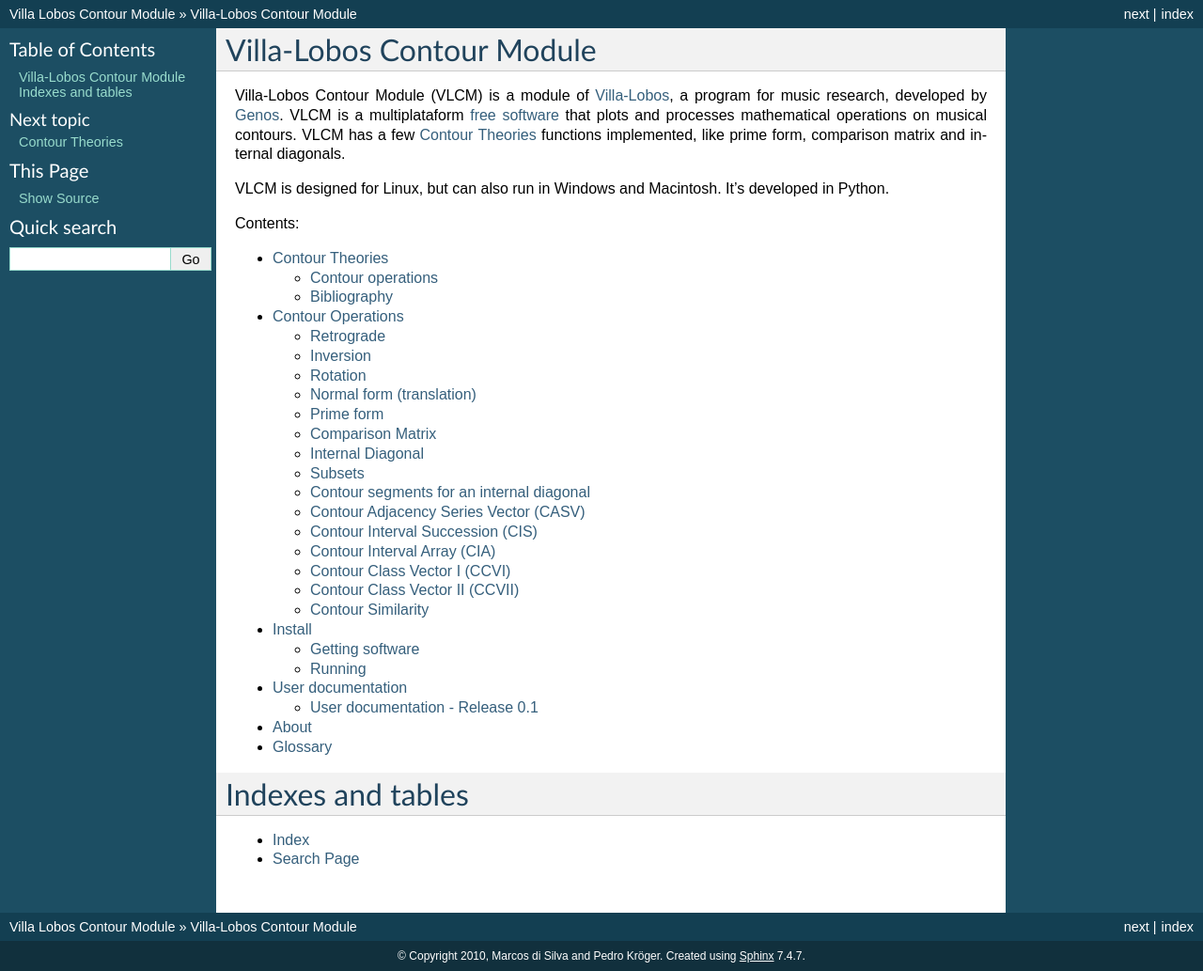
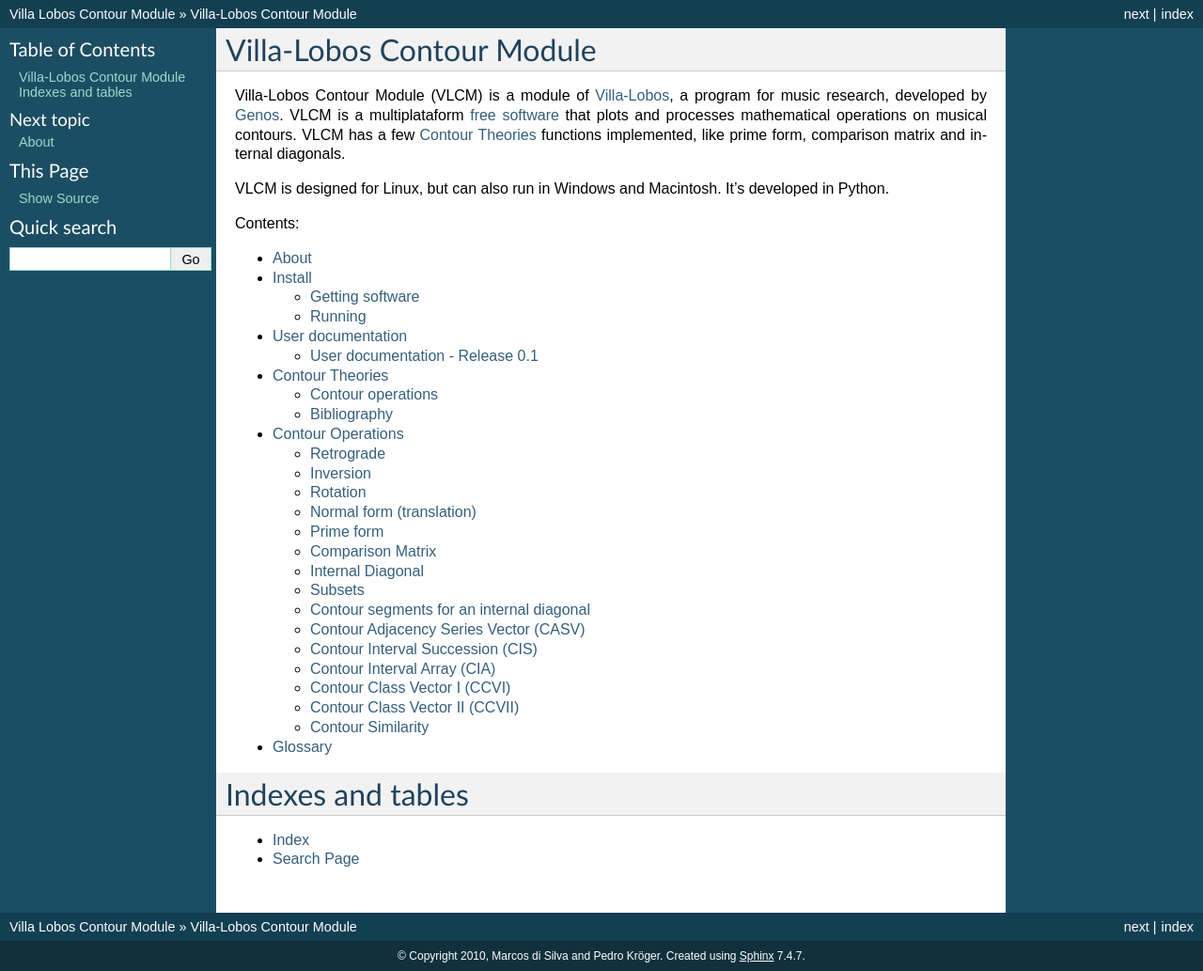
Before and after one commit to msampaio/musicontour, a Sphinx documentation site: the page built from docs/index.rst, in a window 1280 px wide. Shown: the whole page at 94% size. Built offline with Sphinx 7.4.7, drawn with Linux system fonts in a browser that asks for light colours; formulas are drawn with MathJax 3.

Commit message:
Reorganizes documentation order

```diff
--- a/docs/index.rst
+++ b/docs/index.rst
@@ -22,11 +22,11 @@
 .. toctree::
    :maxdepth: 2
 
+   about.rst
+   install.rst
+   user-doc.rst
    contour-theories.rst
    contour-operations.rst
-   install.rst
-   user-doc.rst
-   about.rst
    glossary.rst
 
 Indexes and tables
```
